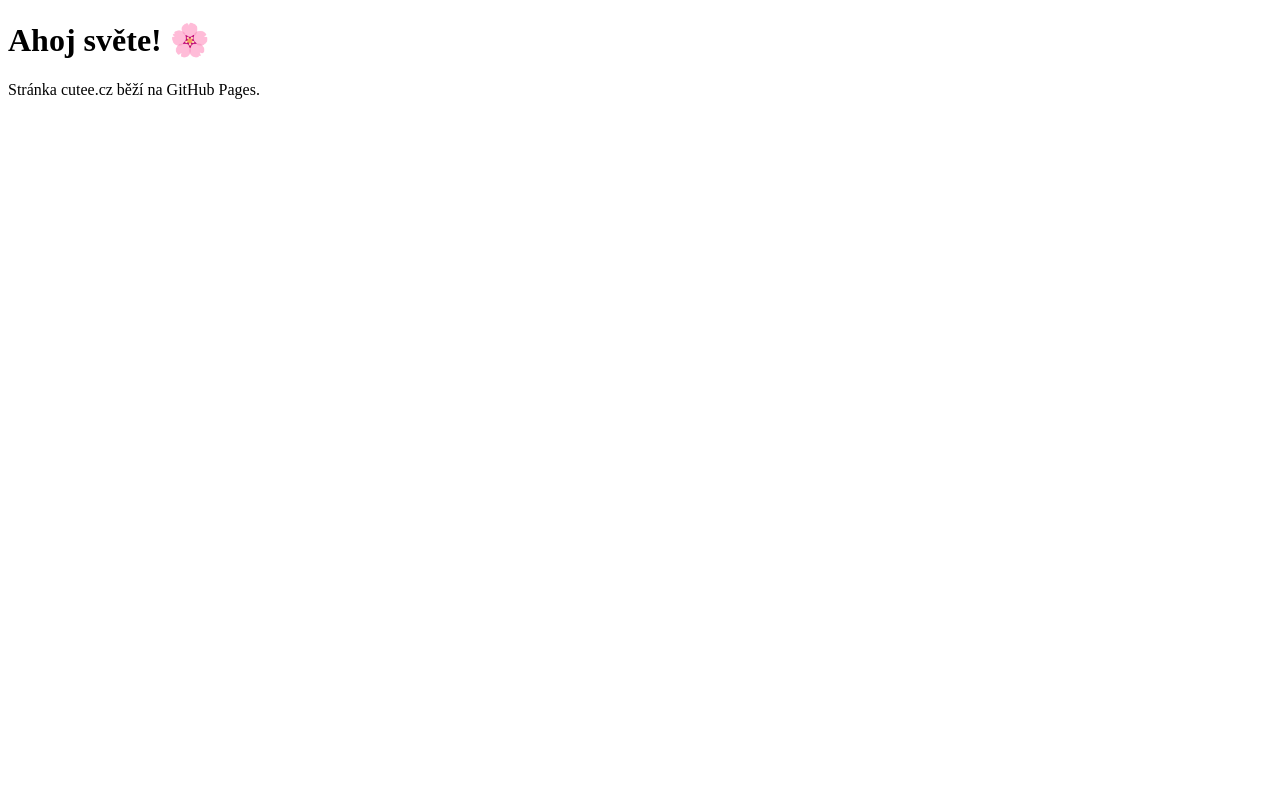
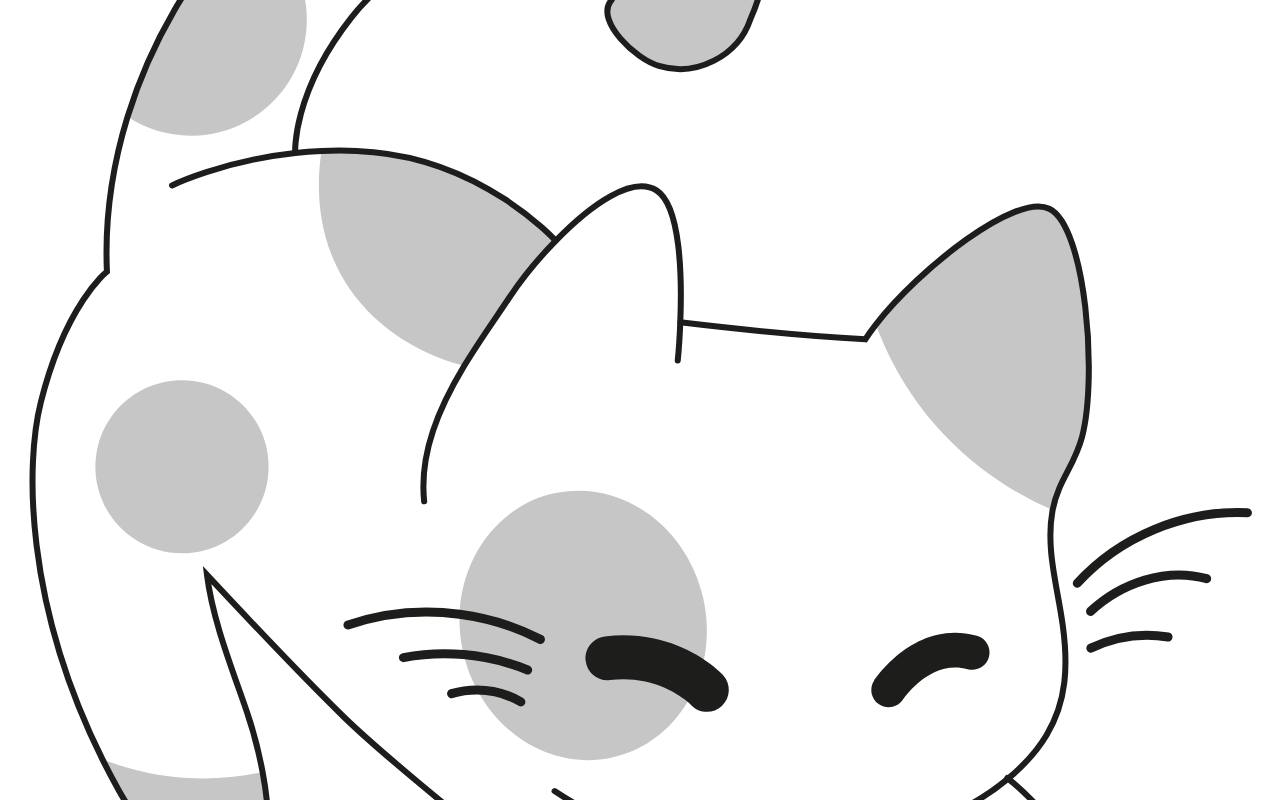
Before and after one commit to GeneralFailureCZ/cutee-web, a plain HTML site: page index.html in a window 1280 px wide. Drawn offline with Linux system fonts and the light colour scheme.

Commit message:
Update index.html

```diff
--- a/index.html
+++ b/index.html
@@ -1,11 +1,26 @@
 <!DOCTYPE html>
 <html>
 <head>
-  <meta charset="UTF-8">
-  <title>Vítej na cutee.cz</title>
+  <meta charset="UTF-8" />
+  <title>Cutee.cz by Emča</title>
+  <style>
+    html, body {
+      margin: 0;          /* odstraní okraje */
+      height: 100%;       /* výška 100% viewportu */
+      width: 100%;        /* šířka 100% viewportu */
+    }
+    body {
+      display: flex;
+    }
+    img {
+      width: 100%;
+      height: 100vh;      /* 100% výšky viewportu */
+      object-fit: cover;  /* zachová poměr stran, můžeš zkusit i contain */
+      display: block;     /* odstraní mezery pod obrázkem */
+    }
+  </style>
 </head>
 <body>
-  <h1>Ahoj světe! 🌸</h1>
-  <p>Stránka cutee.cz běží na GitHub Pages.</p>
+  <img src="Cutee_logo.svg" alt="Logo" />
 </body>
 </html>
```
